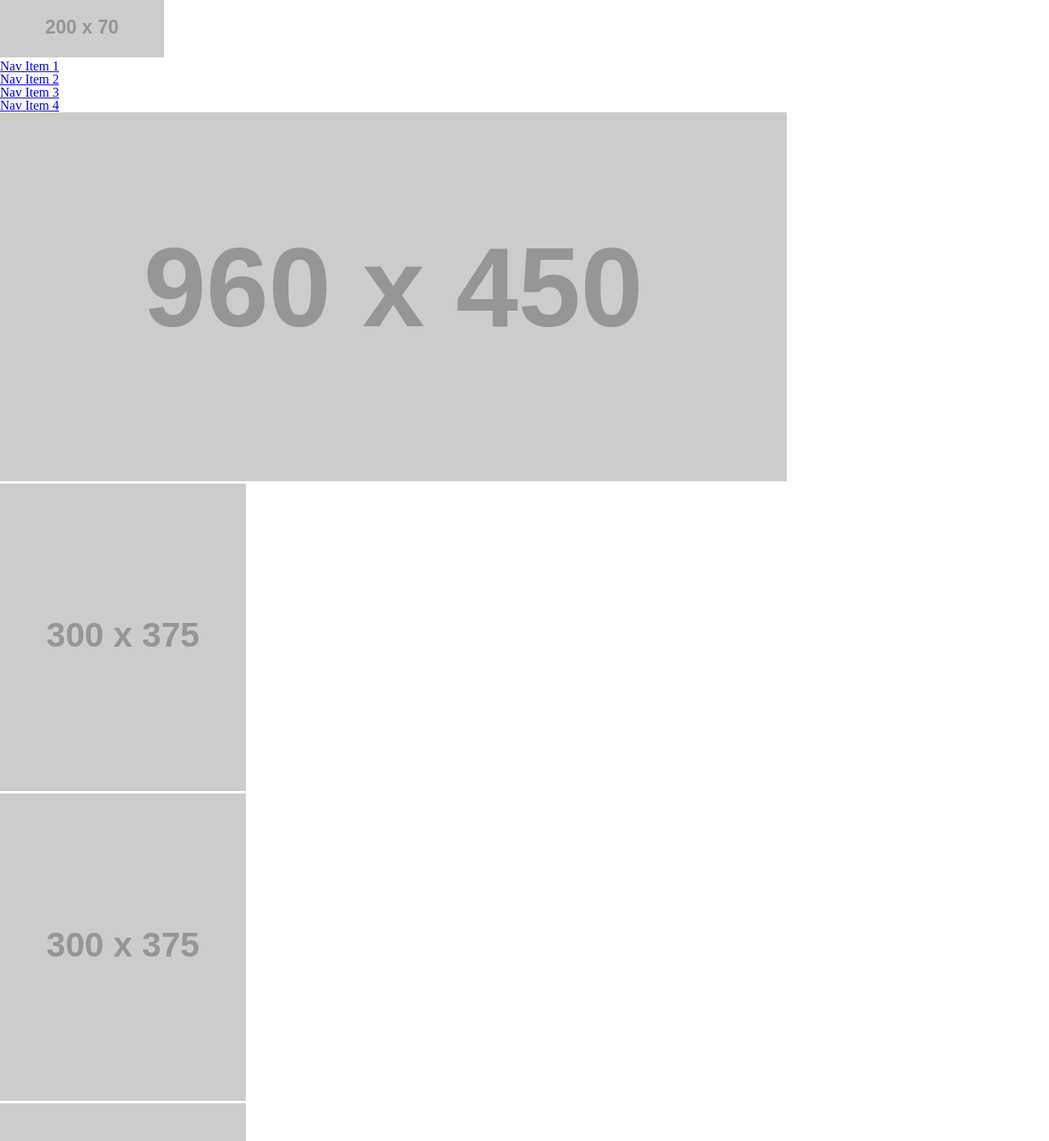
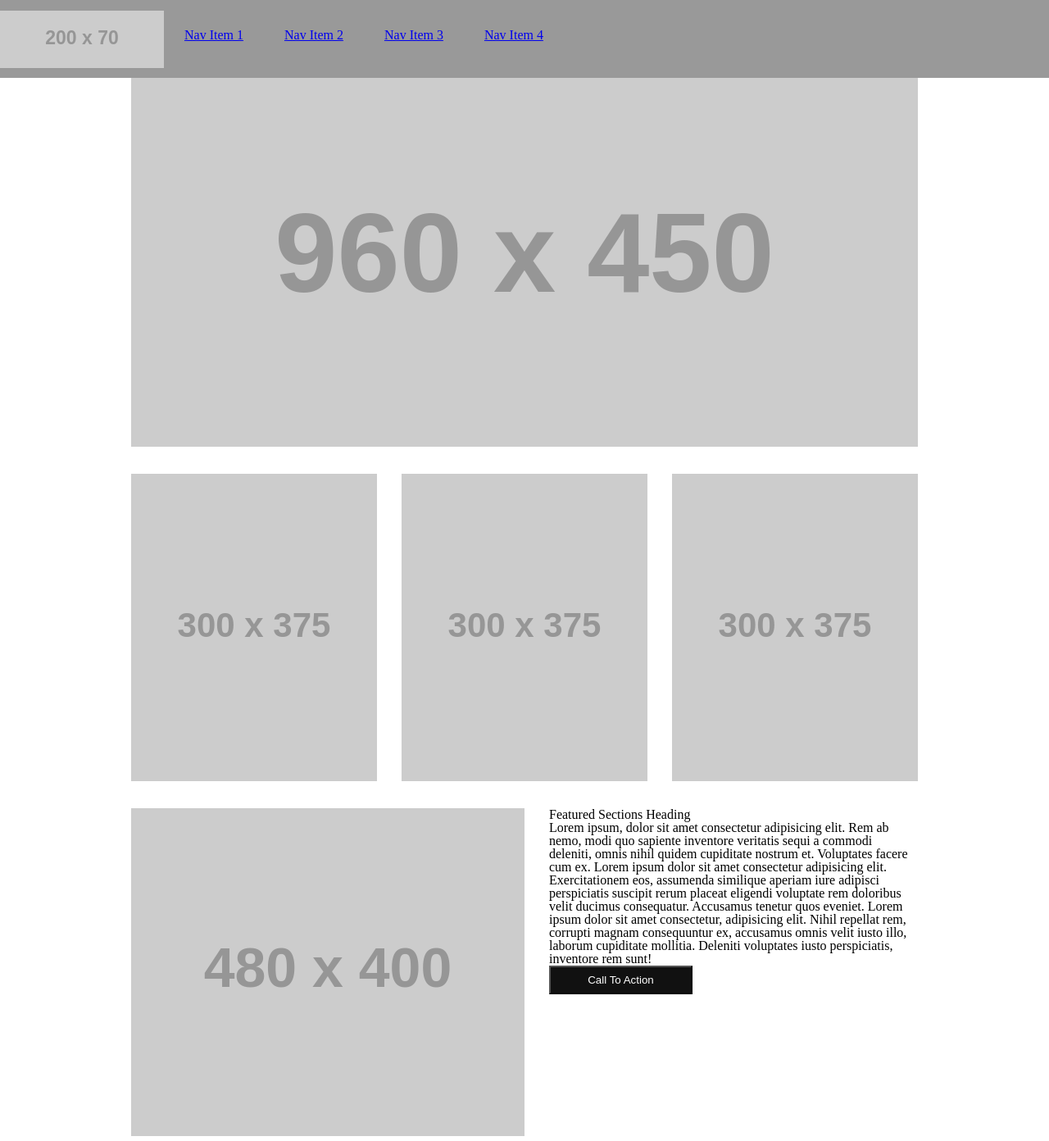
Before and after one commit to trevorjdobson/lab9, a plain HTML site: page index.html in a window 1280 px wide. Shown: the top 1392 px of the page at 82% size. Drawn offline with Linux system fonts and the light colour scheme; placeholder pictures from the web are drawn by us.

Commit message:
layout close

```diff
--- a/index.html
+++ b/index.html
@@ -11,8 +11,8 @@
 <body>
   <header>
     <nav>
-      <img src="https://placehold.it/200x70/111" alt="">
       <ul>
+        <li><img src="https://placehold.it/200x70/111" alt=""></li>
         <li><a href="#">Nav Item 1</a></li>
         <li><a href="#">Nav Item 2</a></li>
         <li><a href="#">Nav Item 3</a></li>
@@ -29,12 +29,12 @@
     </ul>
 
     <article>
-      <img src="https://placehold.it/480x400/111" alt="">
       <section>
         <h3>Featured Sections Heading</h3>
         <p>Lorem ipsum, dolor sit amet consectetur adipisicing elit. Rem ab nemo, modi quo sapiente inventore veritatis sequi a commodi deleniti, omnis nihil quidem cupiditate nostrum et. Voluptates facere cum ex. Lorem ipsum dolor sit amet consectetur adipisicing elit. Exercitationem eos, assumenda similique aperiam iure adipisci perspiciatis suscipit rerum placeat eligendi voluptate rem doloribus velit ducimus consequatur. Accusamus tenetur quos eveniet. Lorem ipsum dolor sit amet consectetur, adipisicing elit. Nihil repellat rem, corrupti magnam consequuntur ex, accusamus omnis velit iusto illo, laborum cupiditate mollitia. Deleniti voluptates iusto perspiciatis, inventore rem sunt!</p>
         <button>Call To Action</button>
       </section>
+      <img src="https://placehold.it/480x400/111" alt="">
     </article>
 
   </main>
--- a/style.css
+++ b/style.css
@@ -0,0 +1,62 @@
+*{
+    box-sizing: border-box;
+}
+header{
+    height: 95px;
+    background-color: #999;
+    position: relative;
+    margin-bottom: 30px;
+}
+main{
+    width: 960px;
+    margin: auto
+}
+footer{
+    background-color: #444;
+    height: 150px;
+}
+nav{
+    width: 960px;
+    margin: auto;
+}
+nav > ul{
+    position: absolute;
+    top: 50%;
+    height: 70px;
+    margin-top: -35px;
+}
+nav > ul > li{
+    float: left;
+    margin-right: 50px;
+    line-height: 60px;
+}
+nav > ul> li:first-child{
+    margin-right: 25px;
+}
+main > img:first-child{
+    margin-bottom: 30px;
+}
+main > ul > li{
+    float: left;
+}
+main > ul > li:nth-child(3n+2){
+    margin: 0 30px;
+}
+main > ul{
+    margin-bottom: 30px;
+    overflow: hidden;
+}
+main > article{
+    margin-bottom: 30px;
+}
+main > article > section{
+    width: 50%;
+    float: right;
+    padding-left: 30px;
+}
+section > button {
+    width: 175px;
+    height: 35px;
+    background-color: #111;
+    color: white;
+}
```
